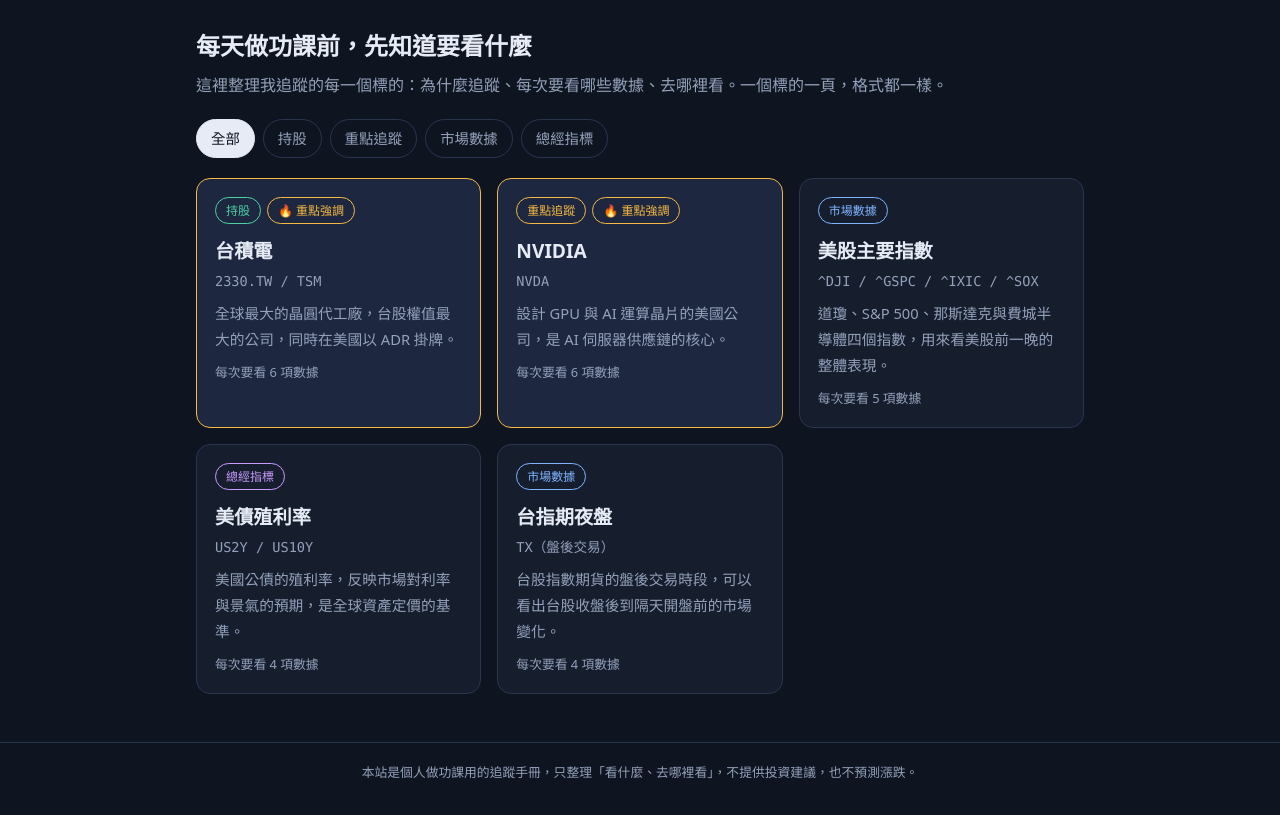
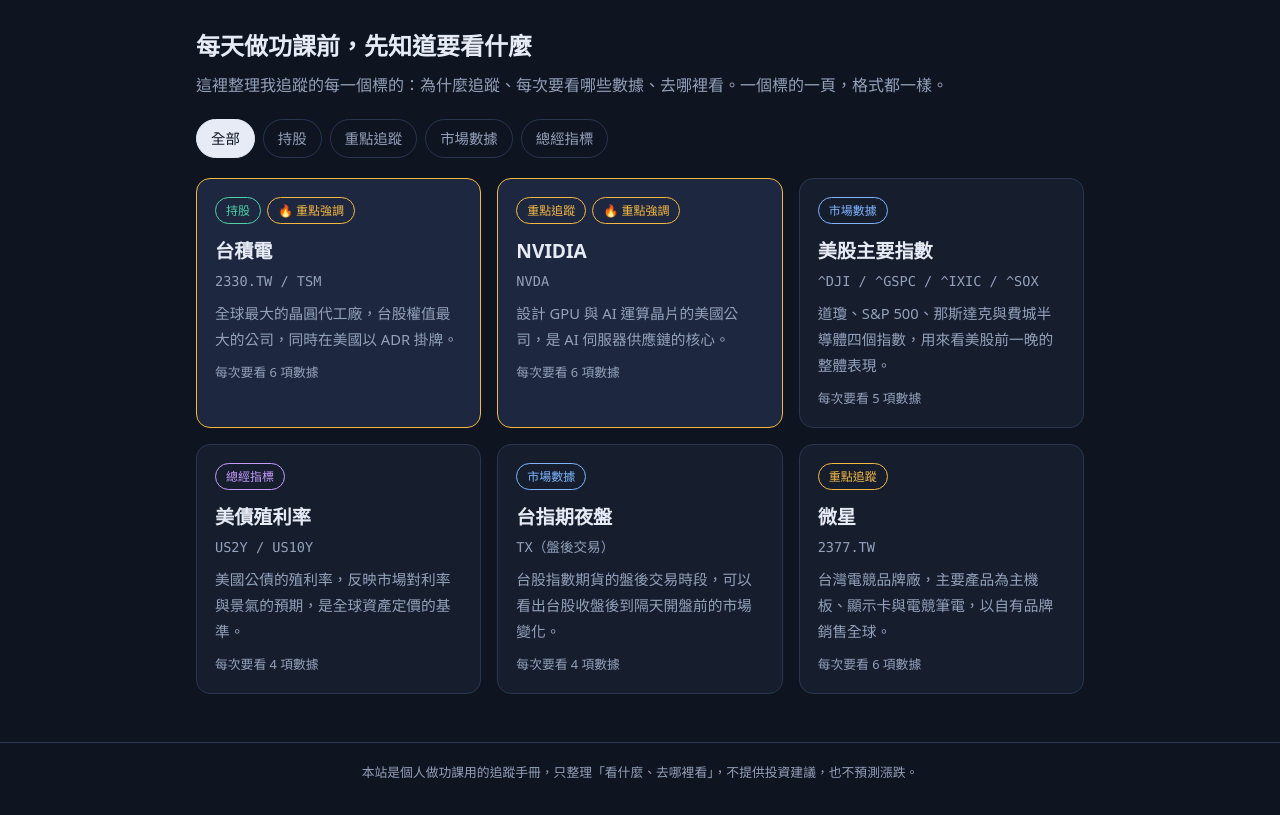
Before and after one commit to 113208054-dev/market-brief-, a plain HTML site: page index.html in a window 1280 px wide. Shown: the part 64-879 px from the top of the page. Drawn offline with Linux system fonts and the light colour scheme.

Commit message:
Update index.html

```diff
--- a/index.html
+++ b/index.html
@@ -1,3 +1,4 @@
+
 <!DOCTYPE html>
 <html lang="zh-Hant">
 <head>
@@ -76,6 +77,15 @@
         <p class="oneliner">台股指數期貨的盤後交易時段，可以看出台股收盤後到隔天開盤前的市場變化。</p>
         <p class="meta">每次要看 4 項數據</p>
       </a>
+      <a class="card" href="targets/msi.html" data-category="focus">
+        <div class="badges">
+          <span class="badge badge--focus">重點追蹤</span>
+        </div>
+        <h3>微星</h3>
+        <p class="code">2377.TW</p>
+        <p class="oneliner">台灣電競品牌廠，主要產品為主機板、顯示卡與電競筆電，以自有品牌銷售全球。</p>
+        <p class="meta">每次要看 6 項數據</p>
+      </a>
     </section>
   </main>
 
```
